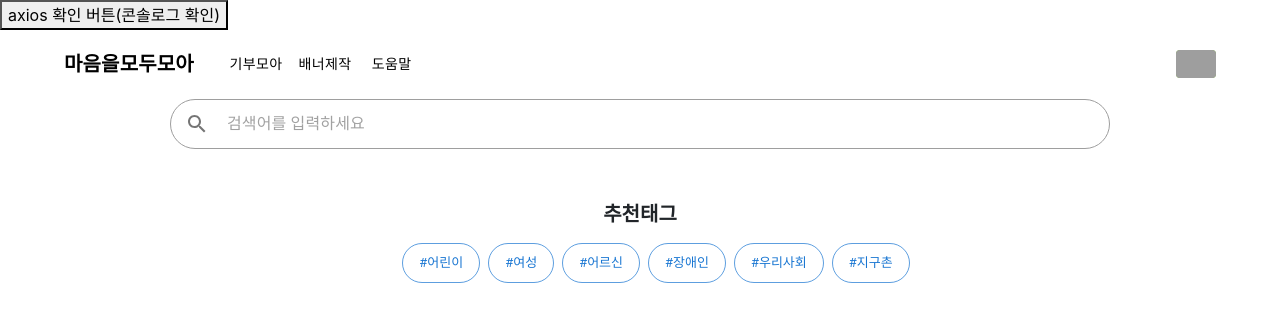
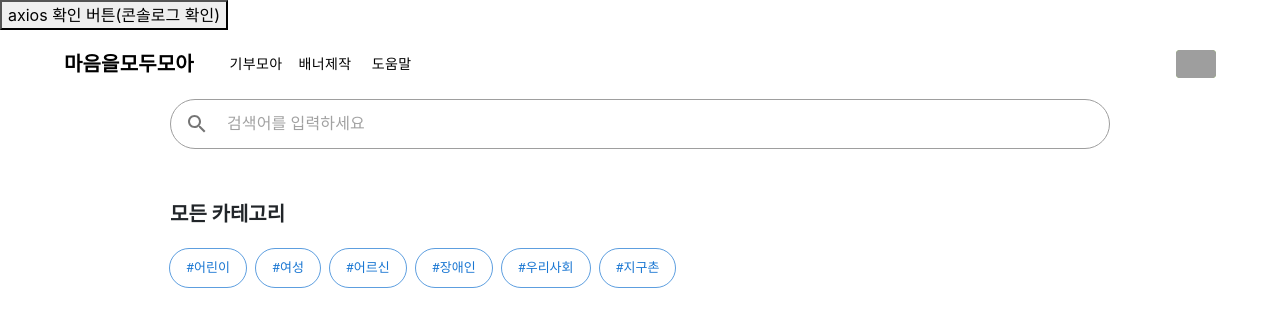
Before and after one commit to 2E2I/mamomo-client, a React (Create React App) app: page /search in a window 1280 px wide. Shown: the top 326 px of the page. Built offline with nearby package versions, Linux system fonts and the light colour scheme; grey boxes are pictures that could not be loaded.

Commit message:
:lipstick: 태그 디자인 수정 #51
태그타이틀, 태그 디자인 수정

```diff
--- a/src/components/searchPageComponents/SearchPageTagTitle.js
+++ b/src/components/searchPageComponents/SearchPageTagTitle.js
@@ -1,11 +1,17 @@
 import * as React from 'react';
 import { styled } from '@mui/material/styles';
-import { Box } from '@mui/system';
+import { Box, padding } from '@mui/system';
+import { Grid } from '@mui/material';
 
 const TagTitle = () => {
     return (
         <div>
-            <TitleBox>추천태그</TitleBox>
+            <Grid container justifyContent="center">
+                <TitleBox>
+                    <InnerFontBox>모든 카테고리</InnerFontBox>
+                </TitleBox>
+            </Grid>
+
         </div>
 
     );
@@ -14,17 +20,19 @@ const TagTitle = () => {
 export default TagTitle;
 
 const TitleBox = styled(Box)(() => ({
+    display: 'flex',
+    flexDirection: 'row',
+    flexWrap: 'wrap',
+    listStyle: 'none',
+    boxShadow: '0',
+    alignItems: 'flex-start',
+    justifyContent: 'flex-start',
+    width: '970px',
+    maxWidth: '100%'
+}));
+
+const InnerFontBox = styled(Box)(() => ({
     fontSize: '20px',
     fontWeight: 'bold',
-    margin: '50px 0 0 0',
-    display: 'flex',
-    flexWrap: { xs: 'wrap', md: 'nowrap' },
-    listStyle: 'none',
-    p: 0.4,
-    m: { xs: 2, md: 4 },
-    mr: 1,
-    ml: 1,
-    boxShadow: '0',
-    justifyContent: 'center',
-    width: { xs: '340px', sm: '100%' },
+    padding: '50px 15px 15px 15px'
 }));
--- a/src/components/searchPageComponents/SearchPageTags.js
+++ b/src/components/searchPageComponents/SearchPageTags.js
@@ -43,25 +43,19 @@ const ListItem = styled('li')(({ theme }) => ({
 }));
 
 const CategoriesBox = styled(Box)(() => ({
-  margin: '10px',
-  //paddingRight: { xs: 10, md: 5 },
-  //paddingLeft: { xs: 10, md: 5 },
   display: 'flex',
-  flexWrap: { xs: 'wrap', md: 'nowrap' },
+  flexDirection: 'row',
+  flexWrap: 'wrap',
   listStyle: 'none',
-  p: 0.4,
-  m: { xs: 2, md: 4 },
-  mr: 1,
-  ml: 1,
   boxShadow: '0',
-  justifyContent: 'center',
-  width: { xs: '340px', sm: '100%' },
+  alignItems: 'flex-start',
+  justifyContent: 'flex-start',
+  width: '970px',
+  maxWidth: '100%',
+  padding: '0 10px 0 10px',
 }));
 
 const CategorieChip = styled(Chip)(() => ({
-  //minWidth: { xs: '80px', md: '140px' },
-  //maxWidth: { xs: '100px', md: '140px' },
-  //width: '110px',
   padding: '5px',
   height: '40px',
   fontSize: { xs: 1, md: 1 },
```
Lines whose indentation alone changed are shown as unchanged.
